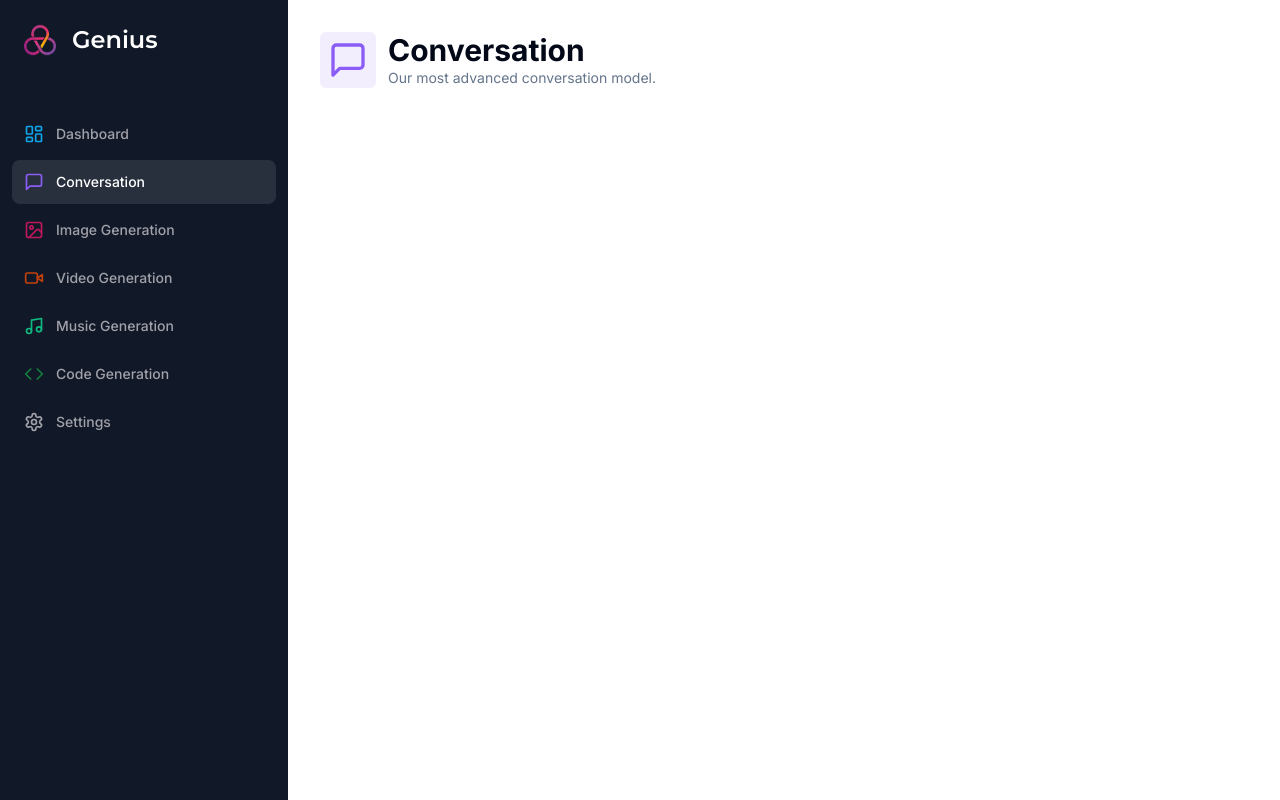
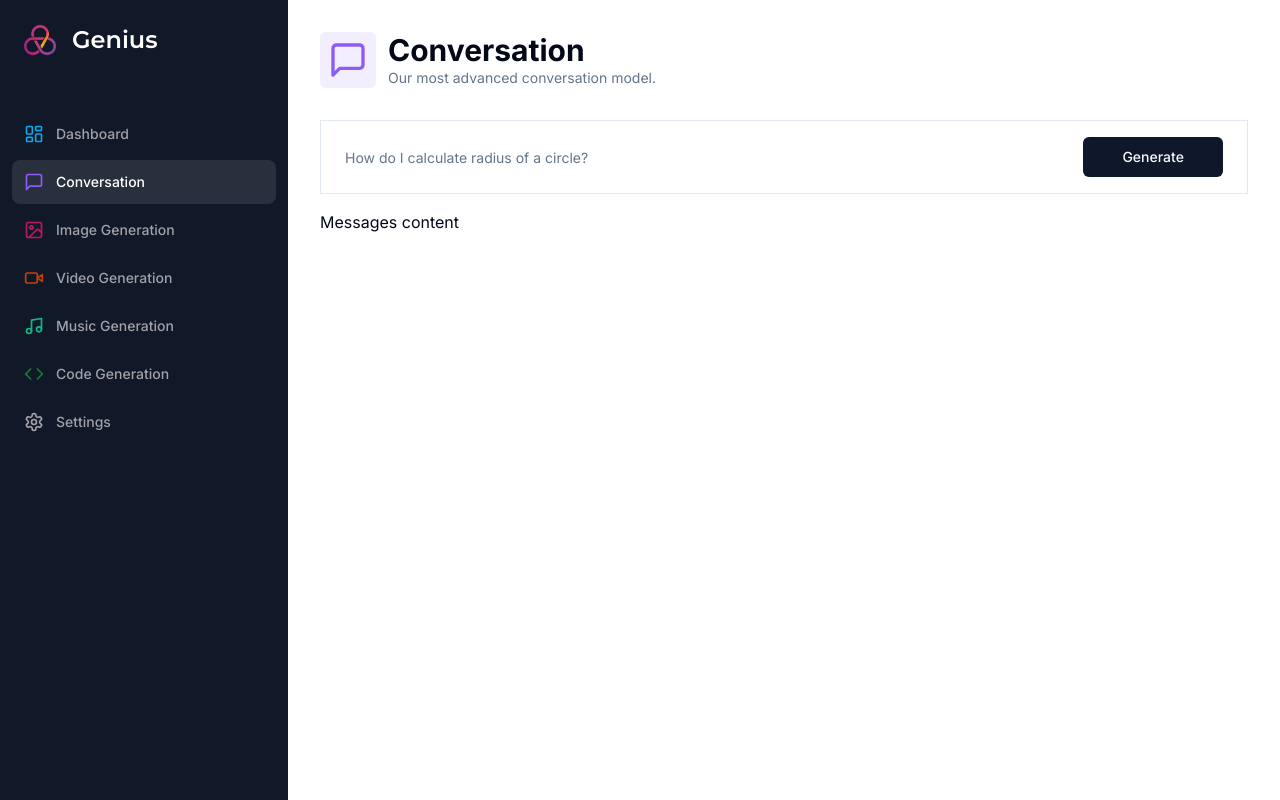
Before and after one commit to pmitja/ai-saas-nextjs, a Next.js app: page /conversation in a window 1280 px wide. Built offline with nearby package versions, Linux system fonts and the light colour scheme.

Commit message:
Finished the input for the conversation prompt.

```diff
--- /dev/null
+++ b/app/(dashboard)/(routes)/conversation/constants.ts
@@ -0,0 +1,7 @@
+import * as z from "zod";
+
+export const formSchema = z.object({
+  prompt: z.string().min(1, {
+    message: "Prompt must be at least 1 character long",
+  }),
+});
--- a/app/(dashboard)/(routes)/conversation/page.tsx
+++ b/app/(dashboard)/(routes)/conversation/page.tsx
@@ -1,7 +1,31 @@
+"use client";
+
+import { MessageSquare } from "lucide-react";
+import { useForm } from "react-hook-form";
+import * as z from "zod";
+import { zodResolver } from "@hookform/resolvers/zod";
+
 import Heading from "@/components/heading";
-import { MessageSquare } from "lucide-react";
+import { Form, FormControl, FormField, FormItem } from "@/components/ui/form";
+import { Input } from "@/components/ui/input";
+import { Button } from "@/components/ui/button";
+
+import { formSchema } from "./constants";
 
 const ConversationPage = () => {
+  const form = useForm<z.infer<typeof formSchema>>({
+    resolver: zodResolver(formSchema),
+    defaultValues: {
+      prompt: "",
+    },
+  });
+
+  const isLoading = form.formState.isSubmitting;
+
+  const onSubmit = async (values: z.infer<typeof formSchema>) => {
+    console.log(values);
+  };
+
   return (
     <div>
       <Heading
@@ -11,6 +35,39 @@
         iconColor="text-violet-500"
         bgColor="bg-violet-500/10"
       />
+      <div className="px-4 lg:px-8">
+        <div>
+          <Form {...form}>
+            <form
+              onSubmit={form.handleSubmit(onSubmit)}
+              className="rounder-lg border w-full p-4 px-3 md:px-6 focus-within:shadow-sm grid grid-cols-12 gap-2"
+            >
+              <FormField
+                name="prompt"
+                render={({ field }) => (
+                  <FormItem className="col-span-12 lg:col-span-10">
+                    <FormControl className="m-0 p-0">
+                      <Input
+                        className="border-0 outline-none focus-visible:ring-0 focus-visible:ring-transparent"
+                        disabled={isLoading}
+                        placeholder="How do I calculate radius of a circle?"
+                        {...field}
+                      />
+                    </FormControl>
+                  </FormItem>
+                )}
+              />
+              <Button
+                className="col-span-12 lg:col-span-2 w-full"
+                disabled={isLoading}
+              >
+                Generate
+              </Button>
+            </form>
+          </Form>
+        </div>
+        <div className="space-y-4 mt-4">Messages content</div>
+      </div>
     </div>
   );
 };
--- /dev/null
+++ b/components/ui/form.tsx
@@ -0,0 +1,176 @@
+import * as React from "react"
+import * as LabelPrimitive from "@radix-ui/react-label"
+import { Slot } from "@radix-ui/react-slot"
+import {
+  Controller,
+  ControllerProps,
+  FieldPath,
+  FieldValues,
+  FormProvider,
+  useFormContext,
+} from "react-hook-form"
+
+import { cn } from "@/lib/utils"
+import { Label } from "@/components/ui/label"
+
+const Form = FormProvider
+
+type FormFieldContextValue<
+  TFieldValues extends FieldValues = FieldValues,
+  TName extends FieldPath<TFieldValues> = FieldPath<TFieldValues>
+> = {
+  name: TName
+}
+
+const FormFieldContext = React.createContext<FormFieldContextValue>(
+  {} as FormFieldContextValue
+)
+
+const FormField = <
+  TFieldValues extends FieldValues = FieldValues,
+  TName extends FieldPath<TFieldValues> = FieldPath<TFieldValues>
+>({
+  ...props
+}: ControllerProps<TFieldValues, TName>) => {
+  return (
+    <FormFieldContext.Provider value={{ name: props.name }}>
+      <Controller {...props} />
+    </FormFieldContext.Provider>
+  )
+}
+
+const useFormField = () => {
+  const fieldContext = React.useContext(FormFieldContext)
+  const itemContext = React.useContext(FormItemContext)
+  const { getFieldState, formState } = useFormContext()
+
+  const fieldState = getFieldState(fieldContext.name, formState)
+
+  if (!fieldContext) {
+    throw new Error("useFormField should be used within <FormField>")
+  }
+
+  const { id } = itemContext
+
+  return {
+    id,
+    name: fieldContext.name,
+    formItemId: `${id}-form-item`,
+    formDescriptionId: `${id}-form-item-description`,
+    formMessageId: `${id}-form-item-message`,
+    ...fieldState,
+  }
+}
+
+type FormItemContextValue = {
+  id: string
+}
+
+const FormItemContext = React.createContext<FormItemContextValue>(
+  {} as FormItemContextValue
+)
+
+const FormItem = React.forwardRef<
+  HTMLDivElement,
+  React.HTMLAttributes<HTMLDivElement>
+>(({ className, ...props }, ref) => {
+  const id = React.useId()
+
+  return (
+    <FormItemContext.Provider value={{ id }}>
+      <div ref={ref} className={cn("space-y-2", className)} {...props} />
+    </FormItemContext.Provider>
+  )
+})
+FormItem.displayName = "FormItem"
+
+const FormLabel = React.forwardRef<
+  React.ElementRef<typeof LabelPrimitive.Root>,
+  React.ComponentPropsWithoutRef<typeof LabelPrimitive.Root>
+>(({ className, ...props }, ref) => {
+  const { error, formItemId } = useFormField()
+
+  return (
+    <Label
+      ref={ref}
+      className={cn(error && "text-destructive", className)}
+      htmlFor={formItemId}
+      {...props}
+    />
+  )
+})
+FormLabel.displayName = "FormLabel"
+
+const FormControl = React.forwardRef<
+  React.ElementRef<typeof Slot>,
+  React.ComponentPropsWithoutRef<typeof Slot>
+>(({ ...props }, ref) => {
+  const { error, formItemId, formDescriptionId, formMessageId } = useFormField()
+
+  return (
+    <Slot
+      ref={ref}
+      id={formItemId}
+      aria-describedby={
+        !error
+          ? `${formDescriptionId}`
+          : `${formDescriptionId} ${formMessageId}`
+      }
+      aria-invalid={!!error}
+      {...props}
+    />
+  )
+})
+FormControl.displayName = "FormControl"
+
+const FormDescription = React.forwardRef<
+  HTMLParagraphElement,
+  React.HTMLAttributes<HTMLParagraphElement>
+>(({ className, ...props }, ref) => {
+  const { formDescriptionId } = useFormField()
+
+  return (
+    <p
+      ref={ref}
+      id={formDescriptionId}
+      className={cn("text-sm text-muted-foreground", className)}
+      {...props}
+    />
+  )
+})
+FormDescription.displayName = "FormDescription"
+
+const FormMessage = React.forwardRef<
+  HTMLParagraphElement,
+  React.HTMLAttributes<HTMLParagraphElement>
+>(({ className, children, ...props }, ref) => {
+  const { error, formMessageId } = useFormField()
+  const body = error ? String(error?.message) : children
+
+  if (!body) {
+    return null
+  }
+
+  return (
+    <p
+      ref={ref}
+      id={formMessageId}
+      className={cn("text-sm font-medium text-destructive", className)}
+      {...props}
+    >
+      {body}
+    </p>
+  )
+})
+FormMessage.displayName = "FormMessage"
+
+export {
+  useFormField,
+  Form,
+  FormItem,
+  FormLabel,
+  FormControl,
+  FormDescription,
+  FormMessage,
+  FormField,
+}
--- /dev/null
+++ b/components/ui/input.tsx
@@ -0,0 +1,25 @@
+import * as React from "react"
+
+import { cn } from "@/lib/utils"
+
+export interface InputProps
+  extends React.InputHTMLAttributes<HTMLInputElement> {}
+
+const Input = React.forwardRef<HTMLInputElement, InputProps>(
+  ({ className, type, ...props }, ref) => {
+    return (
+      <input
+        type={type}
+        className={cn(
+          "flex h-10 w-full rounded-md border border-input bg-background px-3 py-2 text-sm ring-offset-background file:border-0 file:bg-transparent file:text-sm file:font-medium placeholder:text-muted-foreground focus-visible:outline-none focus-visible:ring-2 focus-visible:ring-ring focus-visible:ring-offset-2 disabled:cursor-not-allowed disabled:opacity-50",
+          className
+        )}
+        ref={ref}
+        {...props}
+      />
+    )
+  }
+)
+Input.displayName = "Input"
+
+export { Input }
--- /dev/null
+++ b/components/ui/label.tsx
@@ -0,0 +1,26 @@
+"use client"
+
+import * as React from "react"
+import * as LabelPrimitive from "@radix-ui/react-label"
+import { cva, type VariantProps } from "class-variance-authority"
+
+import { cn } from "@/lib/utils"
+
+const labelVariants = cva(
+  "text-sm font-medium leading-none peer-disabled:cursor-not-allowed peer-disabled:opacity-70"
+)
+
+const Label = React.forwardRef<
+  React.ElementRef<typeof LabelPrimitive.Root>,
+  React.ComponentPropsWithoutRef<typeof LabelPrimitive.Root> &
+    VariantProps<typeof labelVariants>
+>(({ className, ...props }, ref) => (
+  <LabelPrimitive.Root
+    ref={ref}
+    className={cn(labelVariants(), className)}
+    {...props}
+  />
+))
+Label.displayName = LabelPrimitive.Root.displayName
+
+export { Label }
--- a/package.json
+++ b/package.json
@@ -10,7 +10,9 @@
   },
   "dependencies": {
     "@clerk/nextjs": "^4.22.1",
+    "@hookform/resolvers": "^3.1.1",
     "@radix-ui/react-dialog": "^1.0.4",
+    "@radix-ui/react-label": "^2.0.2",
     "@radix-ui/react-slot": "^1.0.2",
     "@types/node": "20.4.2",
     "@types/react": "18.2.15",
@@ -25,9 +27,11 @@
     "postcss": "8.4.26",
     "react": "18.2.0",
     "react-dom": "18.2.0",
+    "react-hook-form": "^7.45.2",
     "tailwind-merge": "^1.14.0",
     "tailwindcss": "3.3.3",
     "tailwindcss-animate": "^1.0.6",
-    "typescript": "5.1.6"
+    "typescript": "5.1.6",
+    "zod": "^3.21.4"
   }
 }
```
Also changed, not shown: 1 other file (tests, documents, lock files or other folders).
